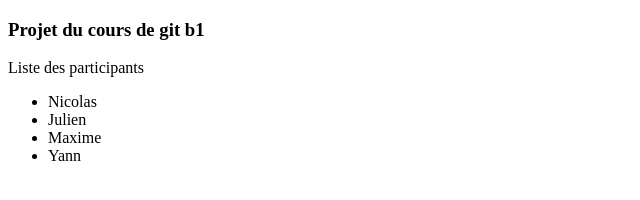
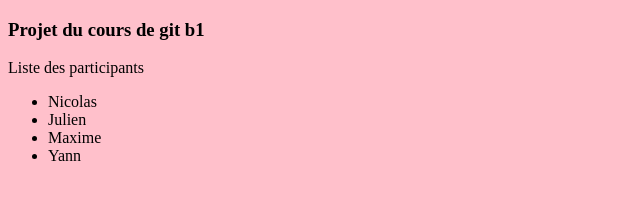
Before and after one commit to Blondon24/coursgitb1, a plain HTML site: page index.html in a window 1280 px wide. Shown: the whole page, without its empty margins (0-640 px from the left). Drawn offline with Linux system fonts and the light colour scheme.

Commit message:
Modification de la couleur du fond

```diff
--- a/index.html
+++ b/index.html
@@ -2,6 +2,7 @@
 <html>
   <head>
     <title>Projet B1</title>
+    <link rel="stylesheet" href="style.css">
   </head>
   <body>
     <h3>Projet du cours de git b1</h3>
--- a/style.css
+++ b/style.css
@@ -0,0 +1,3 @@
+body{
+  background: pink;
+}
```
